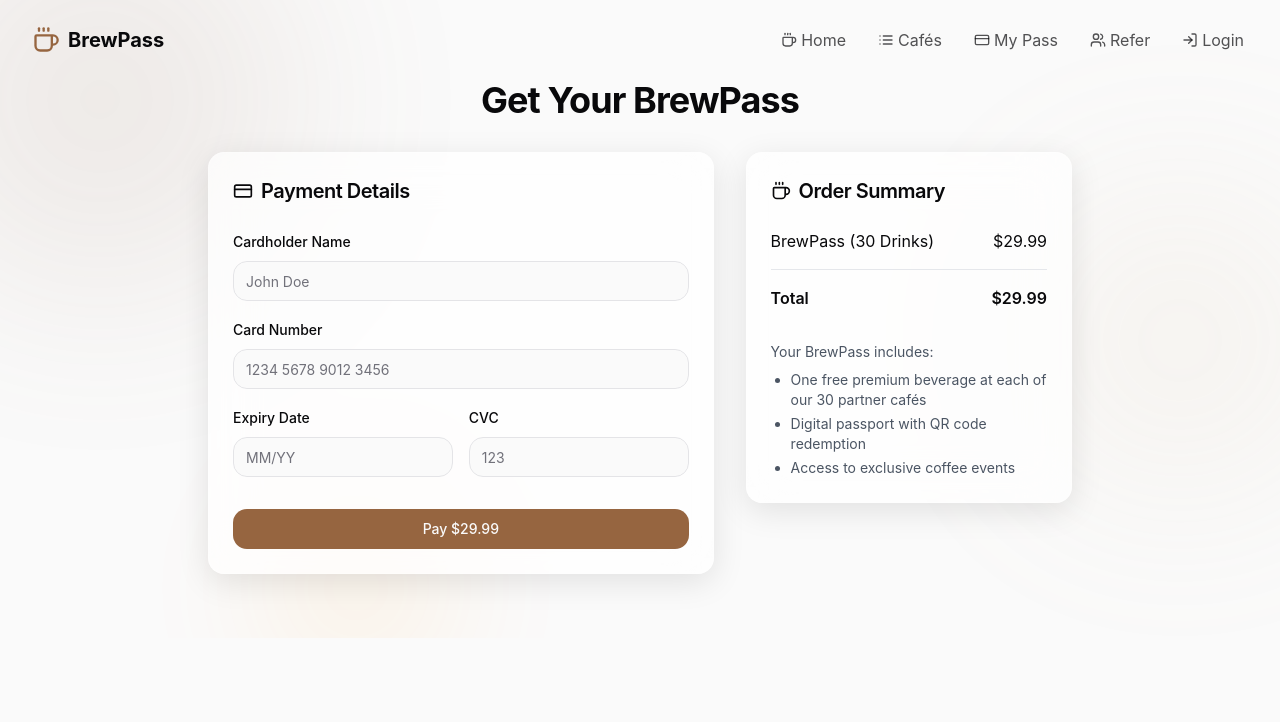
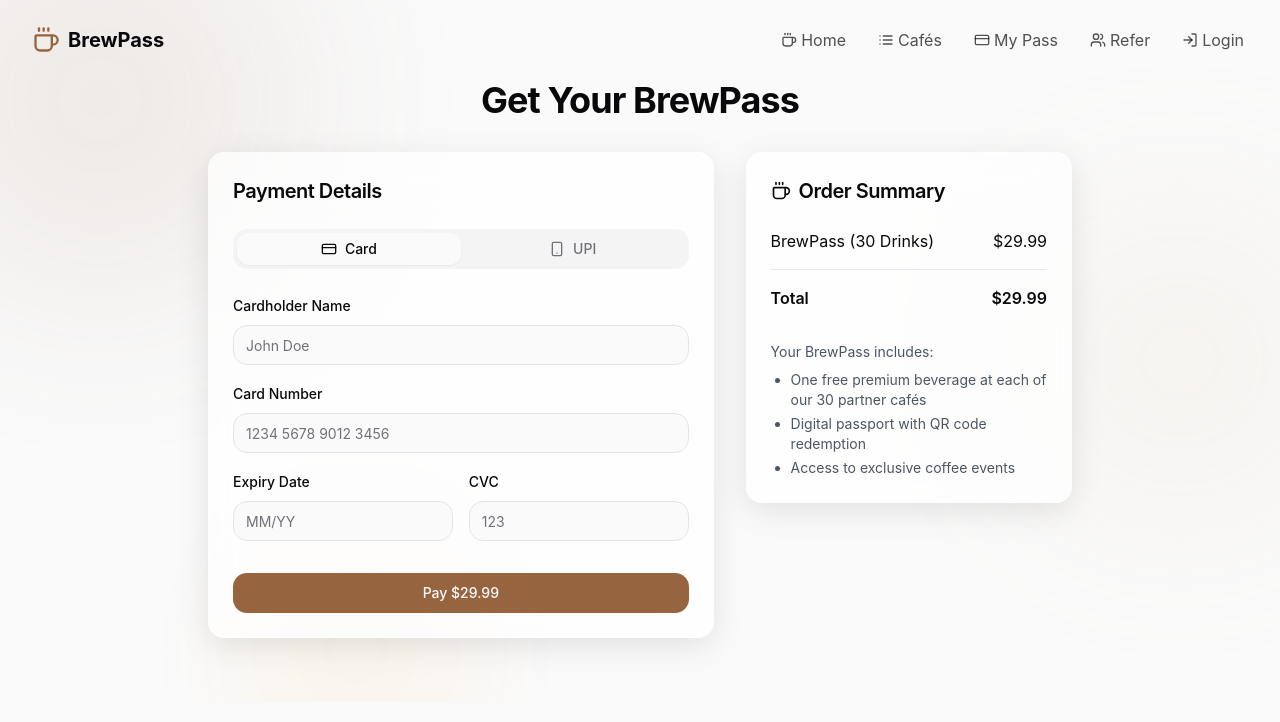
Before and after one commit to sahilkohli592/brewpass-explorer, a React (Vite) app: page /payment in a window 1280 px wide. Shown: the top 722 px of the page. Built offline with nearby package versions, Linux system fonts and the light colour scheme.

Commit message:
Add UPI payment option
Implement UPI payment functionality.

```diff
--- a/src/pages/Payment.tsx
+++ b/src/pages/Payment.tsx
@@ -14,13 +14,16 @@ import {
 import { useToast } from '@/hooks/use-toast';
 import GlassmorphicCard from '@/components/ui/GlassmorphicCard';
 import BlurredBackground from '@/components/ui/BlurredBackground';
-import { CreditCard, Coffee, CheckCircle } from 'lucide-react';
+import { CreditCard, Coffee, CheckCircle, Smartphone } from 'lucide-react';
+import { Tabs, TabsContent, TabsList, TabsTrigger } from '@/components/ui/tabs';
 
 const Payment = () => {
   const navigate = useNavigate();
   const { toast } = useToast();
   const [isProcessing, setIsProcessing] = useState(false);
   const [showSuccessDialog, setShowSuccessDialog] = useState(false);
+  const [upiId, setUpiId] = useState('');
+  const [paymentMethod, setPaymentMethod] = useState('card');
 
   const handleSubmit = (e: React.FormEvent) => {
     e.preventDefault();
@@ -54,10 +57,22 @@ const Payment = () => {
           <div className="md:col-span-3">
             <GlassmorphicCard className="p-6" animation="fade-in">
               <h2 className="text-xl font-semibold mb-6 flex items-center">
-                <CreditCard className="mr-2 h-5 w-5" />
                 Payment Details
               </h2>
 
+              <Tabs defaultValue="card" onValueChange={setPaymentMethod} className="w-full">
+                <TabsList className="grid w-full grid-cols-2 mb-6">
+                  <TabsTrigger value="card" className="flex items-center justify-center gap-2">
+                    <CreditCard className="h-4 w-4" />
+                    Card
+                  </TabsTrigger>
+                  <TabsTrigger value="upi" className="flex items-center justify-center gap-2">
+                    <Smartphone className="h-4 w-4" />
+                    UPI
+                  </TabsTrigger>
+                </TabsList>
+
+                <TabsContent value="card">
                   <form onSubmit={handleSubmit} className="space-y-4">
                     <div className="space-y-2">
                       <Label htmlFor="name">Cardholder Name</Label>
@@ -95,6 +110,36 @@ const Payment = () => {
                       </Button>
                     </div>
                   </form>
+                </TabsContent>
+
+                <TabsContent value="upi">
+                  <form onSubmit={handleSubmit} className="space-y-4">
+                    <div className="space-y-2">
+                      <Label htmlFor="upiId">UPI ID</Label>
+                      <Input
+                        id="upiId"
+                        placeholder="username@upi"
+                        value={upiId}
+                        onChange={(e) => setUpiId(e.target.value)}
+                        required
+                      />
+                      <p className="text-sm text-muted-foreground mt-1">
+                        Enter your UPI ID (e.g., name@ybl, phone@upi)
+                      </p>
+                    </div>
+
+                    <div className="pt-4">
+                      <Button
+                        type="submit"
+                        className="w-full"
+                        disabled={isProcessing}
+                      >
+                        {isProcessing ? "Processing..." : "Pay ₹2,499 with UPI"}
+                      </Button>
+                    </div>
+                  </form>
+                </TabsContent>
+              </Tabs>
             </GlassmorphicCard>
           </div>
 
@@ -109,12 +154,12 @@ const Payment = () => {
               <div className="space-y-4">
                 <div className="flex justify-between">
                   <span>BrewPass (30 Drinks)</span>
-                  <span>$29.99</span>
+                  <span>{paymentMethod === 'card' ? '$29.99' : '₹2,499'}</span>
                 </div>
 
                 <div className="border-t border-gray-200 dark:border-gray-700 pt-4 flex justify-between font-semibold">
                   <span>Total</span>
-                  <span>$29.99</span>
+                  <span>{paymentMethod === 'card' ? '$29.99' : '₹2,499'}</span>
                 </div>
 
                 <div className="pt-4 text-sm text-gray-600 dark:text-gray-400">
@@ -145,6 +190,11 @@ const Payment = () => {
                 Thank you for purchasing BrewPass! Your digital passport is now ready.
               </p>
               <p className="text-sm text-gray-500">
+                {paymentMethod === 'card'
+                  ? 'Your credit card payment was successful.'
+                  : 'Your UPI payment was successful.'}
+              </p>
+              <p className="text-sm text-gray-500">
                 You can access your BrewPass in the Loyalty Card section.
               </p>
             </div>
```
Lines whose indentation alone changed are shown as unchanged.
